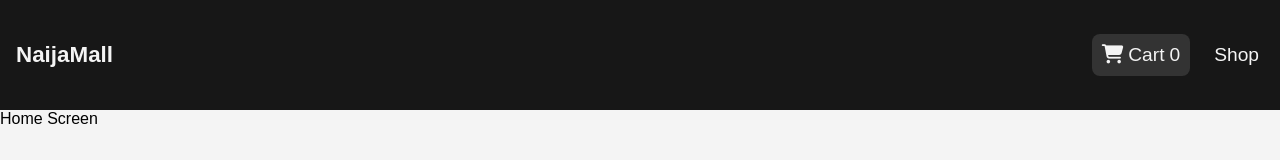
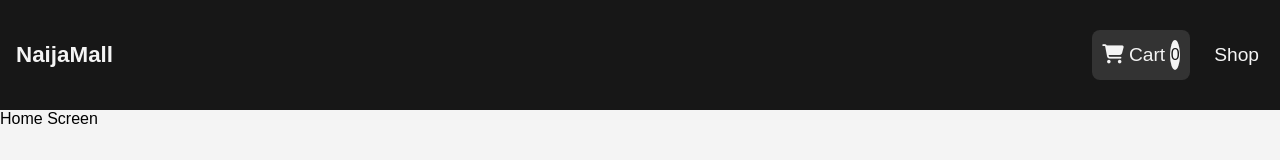
Before and after one commit to IfeoluwaOyekanmi/naijamall_ecommerce_site, a React (Create React App) app in the folder frontend/: page / in a window 1280 px wide. Shown: the top 160 px of the page. Built offline with nearby package versions, Linux system fonts and the light colour scheme.

Commit message:
backdrop styling commenced

```diff
--- a/frontend/src/components/Backdrop.css
+++ b/frontend/src/components/Backdrop.css
@@ -0,0 +1,5 @@
+   .backdrop {
+    width: 100%;
+    height: 100vh;
+    background-color:  rgba(0, 0, 0, 0.5);
+   }
--- a/frontend/src/components/Navbar.css
+++ b/frontend/src/components/Navbar.css
@@ -47,6 +47,7 @@ color: #f4f4f4;
   width: 10px;
   height: 30px;
   border-radius: 50%;
+  background:#f4f4f4;
   color: #171717;
   display: flex;
   justify-content: center;
--- a/frontend/src/components/Navbar.js
+++ b/frontend/src/components/Navbar.js
@@ -14,7 +14,7 @@ const Navbar = () => {
             <Link to='/cart' className='cart__link'>
             <i className='fas fa-shopping-cart'></i>
              <span>Cart</span>
-             <span className="cartlogo__badge"> 0 </span>
+             <span className="cartlogo_badge"> 0 </span>
             </Link>
           </li>
           <li>
```
Also changed, not shown: frontend/src/components/Backdrop.js (+10 -0 lines).
